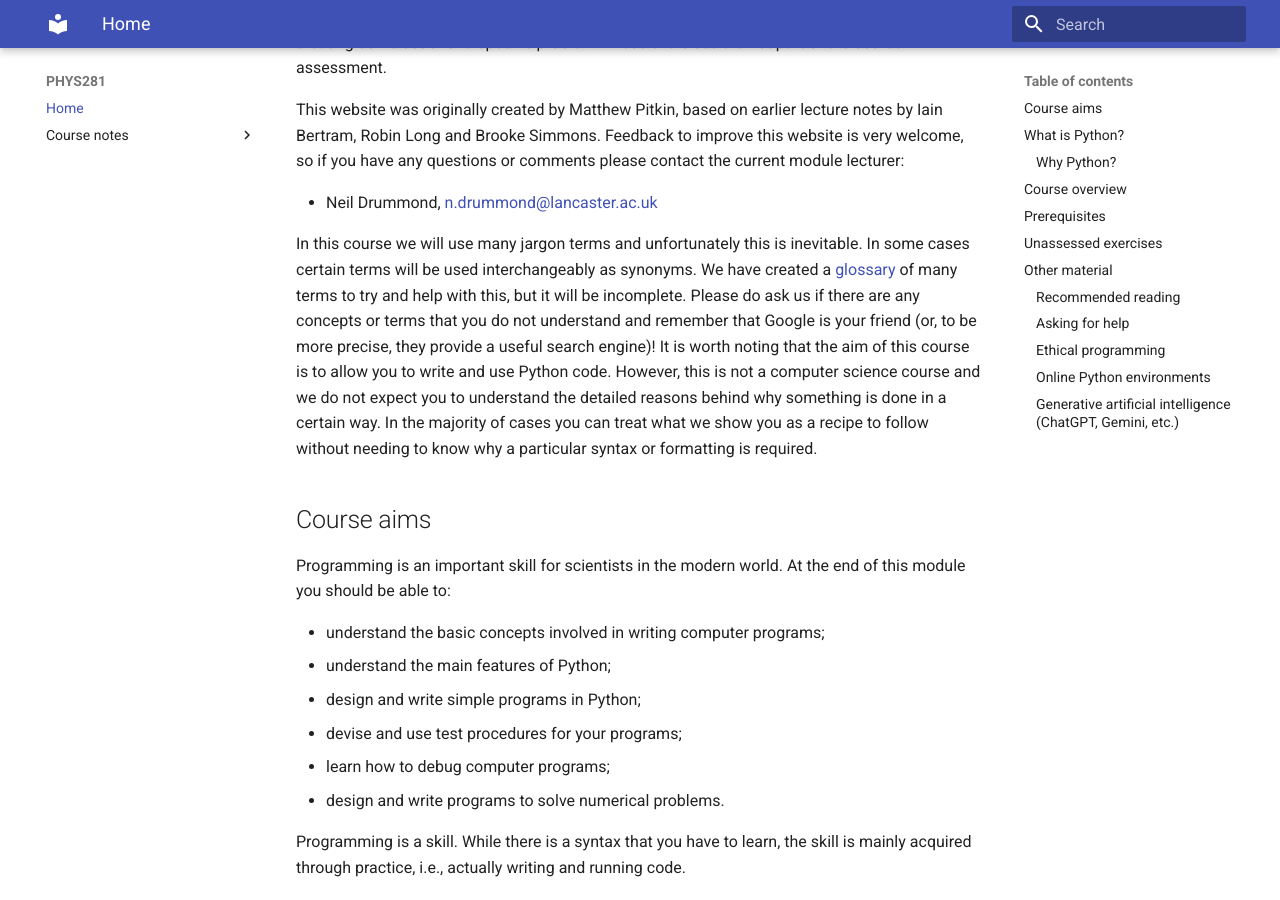
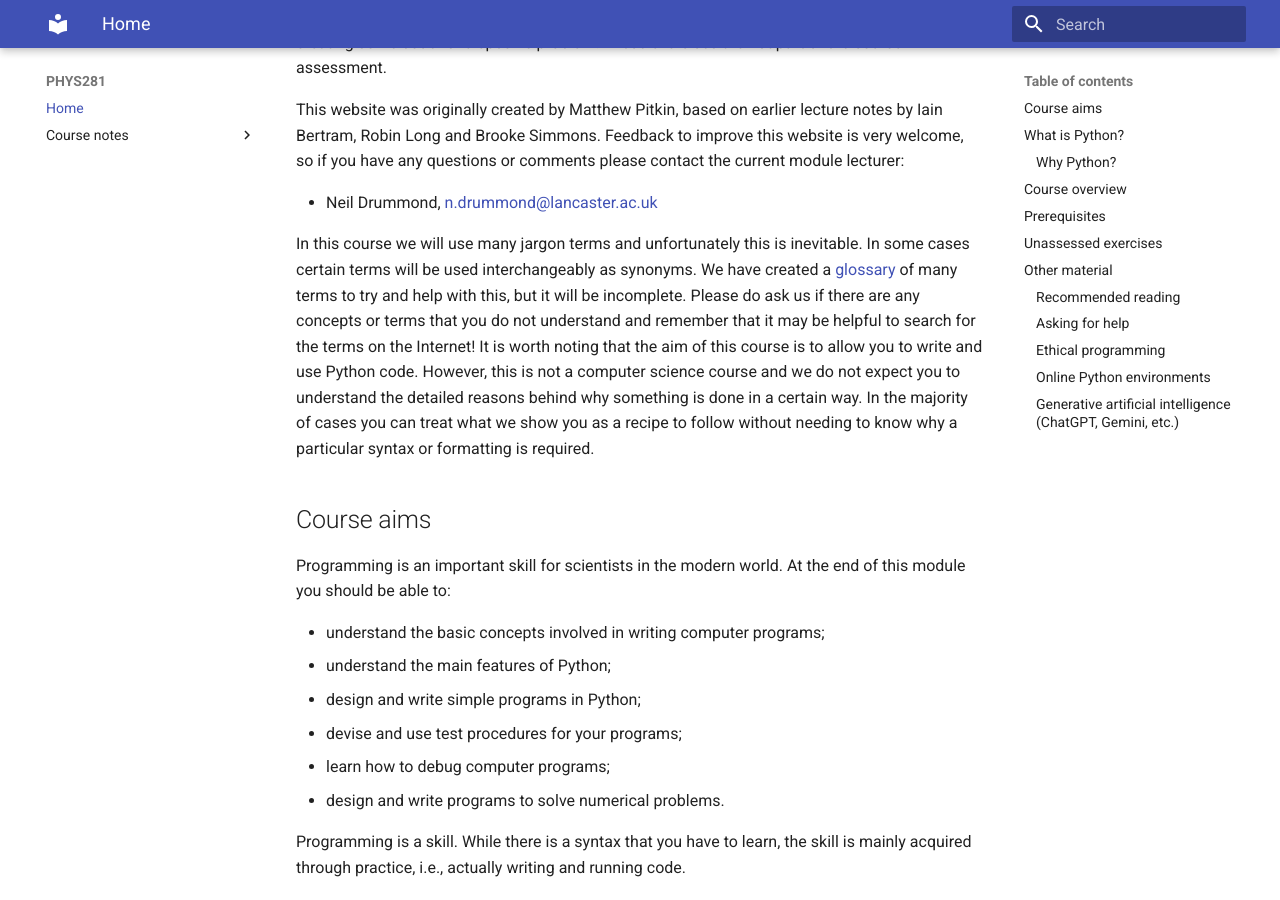
Before and after one commit to ndd21/PHYS281, an MkDocs documentation site: the page built from docs/index.md, in a window 1280 px wide and 900 px high, scrolled down 361 px. Built offline with MkDocs 1.6.1 and Material for MkDocs 9.7.7, drawn with Linux system fonts in a browser that asks for light colours.

```diff
--- a/docs/index.md
+++ b/docs/index.md
@@ -22,17 +22,16 @@ questions or comments please contact the current module lecturer:
 
 In this course we will use many jargon terms and unfortunately this is
 inevitable. In some cases certain terms will be used interchangeably
-as synonyms. We have created a [glossary](glossary.md) of many
-terms to try and help with this, but it will be incomplete.  Please do
-ask us if there are any concepts or terms that you do not understand
-and remember that Google is your friend (or, to be more precise, they
-provide a useful search engine)! It is worth noting that the aim of
-this course is to allow you to write and use Python code. However,
-this is not a computer science course and we do not expect you to
-understand the detailed reasons behind why something is done in a
-certain way. In the majority of cases you can treat what we show you
-as a recipe to follow without needing to know why a particular syntax
-or formatting is required.
+as synonyms. We have created a [glossary](glossary.md) of many terms
+to try and help with this, but it will be incomplete.  Please do ask
+us if there are any concepts or terms that you do not understand and
+remember that it may be helpful to search for the terms on the
+Internet! It is worth noting that the aim of this course is to allow
+you to write and use Python code. However, this is not a computer
+science course and we do not expect you to understand the detailed
+reasons behind why something is done in a certain way. In the majority
+of cases you can treat what we show you as a recipe to follow without
+needing to know why a particular syntax or formatting is required.
 
 ## Course aims
 
```
Also changed, not shown: other parts of docs/index.md (+5 -5 lines).
